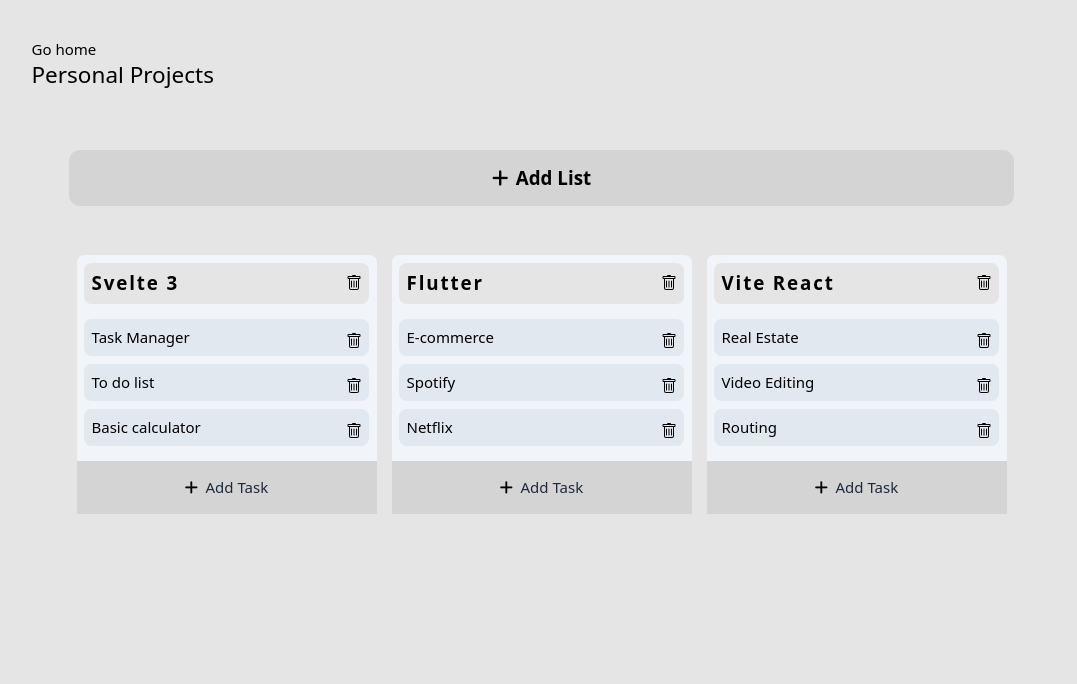
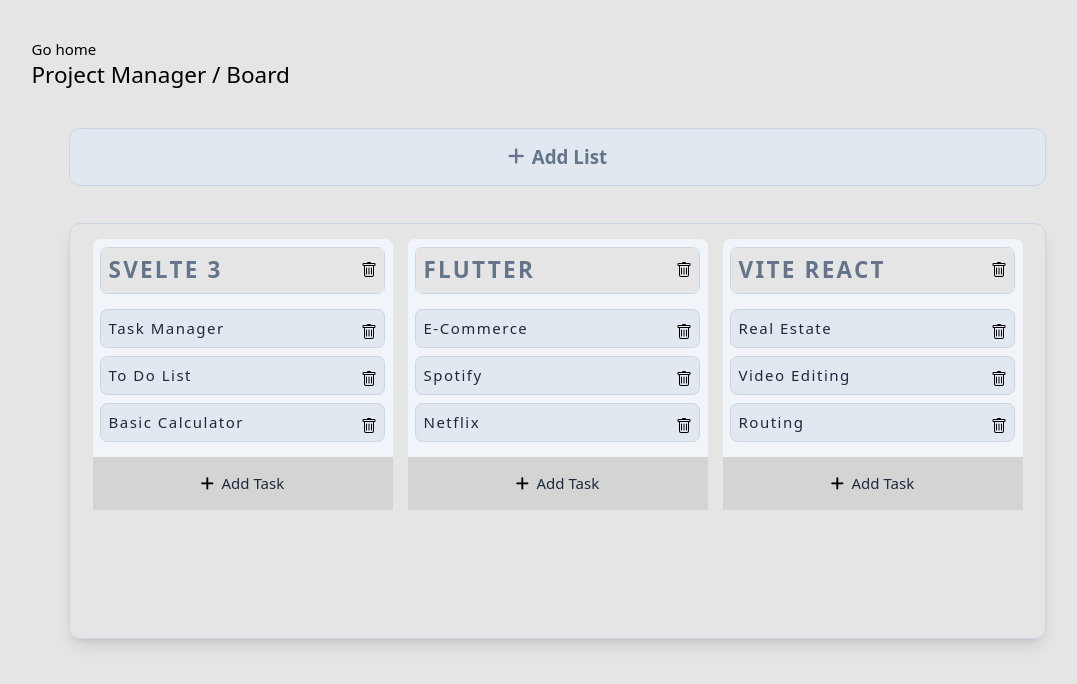
Before and after one commit to allanReyMacasaquit/almac, a SvelteKit app in the folder apps/task/: page /task-manager in a window 1280 px wide. Shown: the top 684 px of the page, without its empty margins (6-1083 px from the left). Built offline with nearby package versions, Linux system fonts and the light colour scheme.

Commit message:
using load function

```diff
--- a/apps/task/src/components/task-manager/TaskItem.svelte
+++ b/apps/task/src/components/task-manager/TaskItem.svelte
@@ -27,7 +27,7 @@
   on:dragstart={dragStart}
   role="button"
   tabindex="0"
-  class="flex-it p-2 bg-slate-200 mb-2 cursor-pointer rounded-lg"
+  class="flex-it p-2 bg-slate-200 mb-2 cursor-pointer border border-slate-300 rounded-lg"
 >
   <div class="flex-it">
     <Editable bind:value={items.text} on:save={save}>
@@ -35,7 +35,7 @@
         {#if !items.text}
           <div class="text-gray-400">create new task...</div>
         {/if}
-        <div class="flex flex-1">{items.text}</div>
+        <div class="flex flex-1 text-slate-800 tracking-widest capitalize">{items.text}</div>
         <div class="flex items-end hover:text-red-600">
           <button
             on:click|stopPropagation={() => {
--- a/apps/task/src/components/task-manager/TaskList.svelte
+++ b/apps/task/src/components/task-manager/TaskList.svelte
@@ -40,7 +40,7 @@
     class:hovering={id == $listHoverId}
     class="bg-slate-100 flex-it rounded-lg max-h-full"
   >
-    <div class="flex-it m-2">
+    <div class="flex-it m-2 border border-slate-300 rounded-lg">
       <Editable bind:value={listTitle} on:save={saveTitle}>
         <div class="flex justify-between px-2 rounded-lg flex-row bg-neutral-200">
           {#if !listTitle}
@@ -48,7 +48,9 @@
               create title project
             </div>
           {/if}
-          <div class="text-xl font-bold py-2 tracking-widest capitalize">{listTitle}</div>
+          <div class="text-2xl text-slate-500 font-bold py-2 tracking-widest uppercase">
+            {listTitle}
+          </div>
           <button
             on:click|stopPropagation={() => {
               taskListStore.removeTaskList(listIndex);
--- a/apps/task/src/routes/task-manager/+page.js
+++ b/apps/task/src/routes/task-manager/+page.js
@@ -1 +1,8 @@
 export const ssr = false;
+
+export function load() {
+  return {
+    appName: "Project Manager",
+    board: "Board"
+  };
+}
--- a/apps/task/src/routes/task-manager/+page.svelte
+++ b/apps/task/src/routes/task-manager/+page.svelte
@@ -3,22 +3,24 @@
   import TaskList from "../../components/task-manager/TaskList.svelte";
   import { taskListStore } from "../../stores/tasks.js";
   import { fade, fly } from "svelte/transition";
+
+  export let data;
 </script>
 
 <div>
   <a href="/">Go home</a>
 </div>
-<div class="text-2xl mb-6">Personal Projects</div>
+<div class="text-2xl">{data.appName} / {data.board}</div>
 <div class="p-10 h-full flex-it items-start">
   <button
     out:fade
     on:click={taskListStore.addTaskList}
-    class="text-xl justify-center mb-3 font-bold cursor-pointer w-full bg-neutral-300 rounded-xl p-4 max-w-full flex items-center"
+    class="text-xl justify-center font-bold cursor-pointer w-full bg-slate-200 text-slate-500 rounded-xl p-4 max-w-full flex items-center border border-slate-300"
   >
     <i class="fa fa-plus py-1 mr-2" aria-hidden="true"></i>Add List
   </button>
   <div class="flex-it h-full flex-1 mt-10">
-    <div class="flex-it flex-row rounded-xl h-3/4">
+    <div class="flex-it flex-row rounded-xl border border-slate-300 p-4 shadow-lg h-3/4">
       {#each $taskListStore as list, index (list.id)}
         <div animate:flip in:fly={{ y: 50 }}>
           <TaskList listTitle={list.text} tasks={list.items} id={list.id} listIndex={index} />
```
